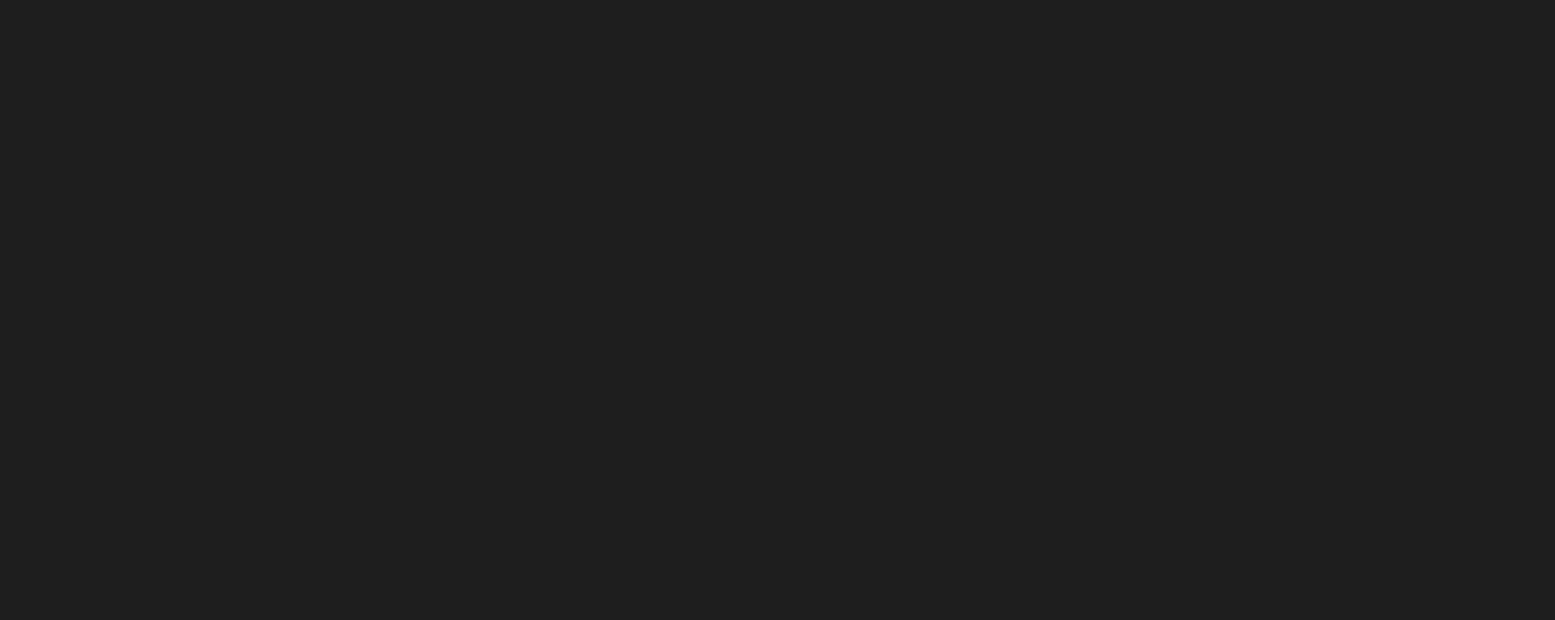
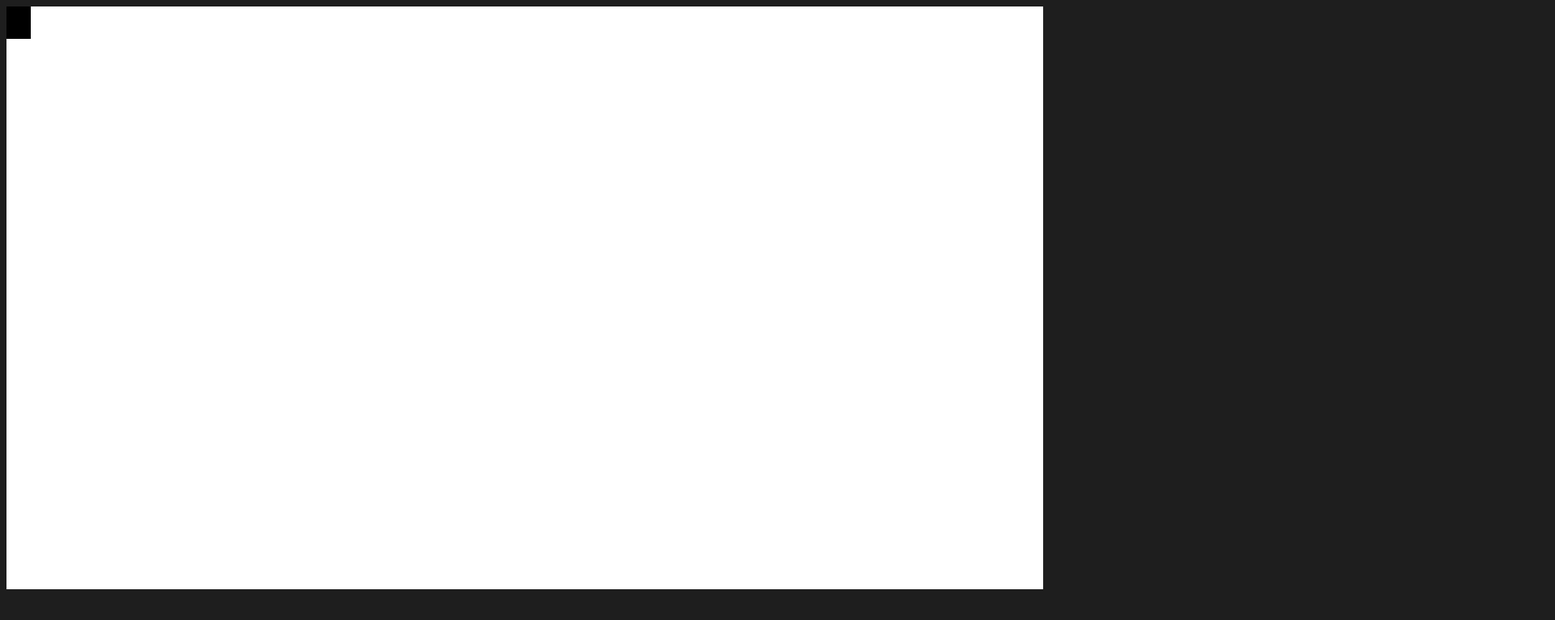
Before and after one commit to Deltius5kb/Replace, a plain HTML site: page index.html in a window 1280 px wide. Shown: the whole page at 81% size, 1920 px wide, since content can reach past the window. Drawn offline with Linux system fonts and the light colour scheme.

Commit message:
player object is shown on screen

```diff
--- a/game.js
+++ b/game.js
@@ -0,0 +1,10 @@
+
+//This is a good gameloop implementation as I learned from here: https://spicyyoghurt.com/tutorials/html5-javascript-game-development/create-a-proper-game-loop-with-requestanimationframe
+function gameLoop() {
+    player.Render();
+
+    window.requestAnimationFrame(gameLoop);
+}
+
+var player = new PlayerObject(); //Creates new global player object, see player.js for info
+window.requestAnimationFrame(gameLoop);
--- a/index.html
+++ b/index.html
@@ -3,8 +3,20 @@
     <head>
         <title>Game title</title>
     </head>
-    <body style="background-color:#1e1e1e"> <!-- Learned this from here: https://www.tutorialspoint.com/How-to-set-background-color-in-HTML -->
-        <canvas id="gameCanvas" width="1920" height="1080"></canvas>
+    <body style="background-color:#1e1e1e"> <!--Sets background to grey-->
+        <canvas id="gameCanvas" width="1280" height="720"></canvas>
+
+        <!--Script makes canvas white to stand out from grey background-->
+        <script>
+            var canvas = document.getElementById("gameCanvas");
+            var canvasContext = canvas.getContext("2d");
+            canvasContext.fillStyle = "#ffffff";
+            canvasContext.fillRect(0,0,1280,720);
+        </script>
+
+        <img src="playerSprite.png" id="playerSprite" style="display:none;">
+
+        <script src="player.js"></script>
         <script src="game.js"></script>
     </body>
 </html>
--- /dev/null
+++ b/player.js
@@ -0,0 +1,26 @@
+//Class for the player
+class PlayerObject{
+    #x;
+    #y;
+    #sprite;
+    #height;
+
+    constructor(){
+        this.#x = 0;
+        this.#y = 0;
+        this.#sprite = document.getElementById("playerSprite");
+        this.#height = this.#sprite.clientHeight;
+    }
+    GetLocation(){
+        return [this.#x, this.#y];
+    }
+    SetLocation(x, y){
+        this.#x = x;
+        this.#y = y;
+    }
+    Render(){
+        var canvas = document.getElementById("gameCanvas");
+        var context = canvas.getContext("2d");
+        context.drawImage(this.#sprite, this.#x, this.#y);
+    }
+}
```
Also changed, not shown: playerSprite.png (added).
